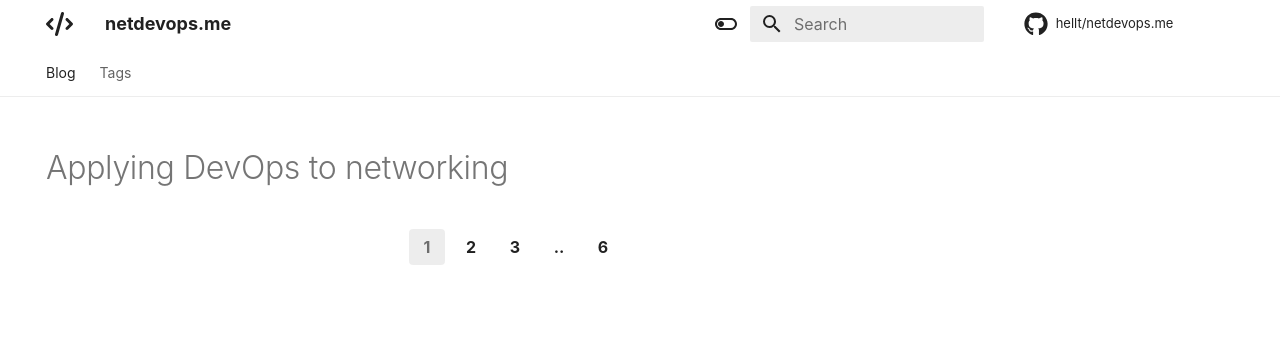
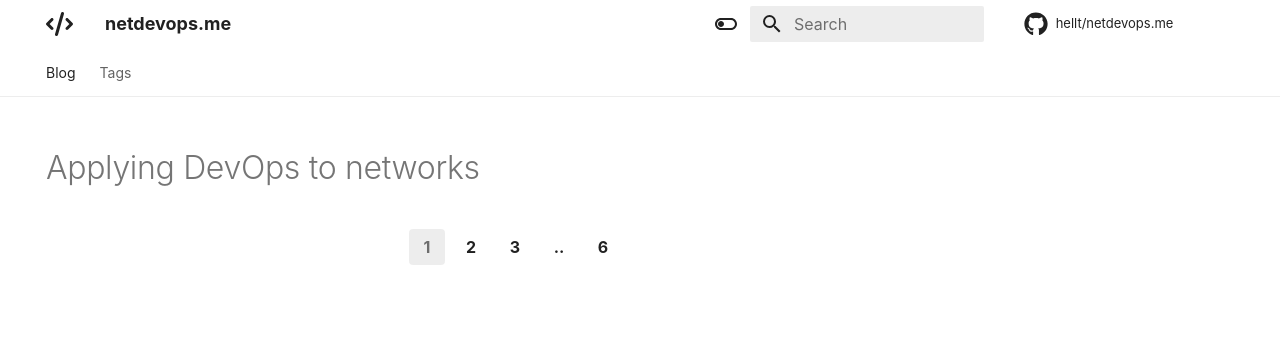
Before and after one commit to hellt/netdevops.me, an MkDocs documentation site: the page built from blog/index.md, in a window 1280 px wide. Shown: the top 345 px of the page. Built offline with MkDocs 1.6.1 and Material for MkDocs 9.7.7, drawn with Linux system fonts in a browser that asks for light colours; some web fonts are replaced; comment, search, counter and statistics services are not loaded.

Commit message:
changed name

```diff
--- a/blog/index.md
+++ b/blog/index.md
@@ -4,4 +4,4 @@ hide:
   - navigation
 
 ---
-# Applying DevOps to networking
+# Applying DevOps to networks
--- a/mkdocs.yml
+++ b/mkdocs.yml
@@ -2,12 +2,12 @@ site_name: netdevops.me
 
 site_author: Roman Dodin
 site_description: >-
-  Applying DevOps to networking.
+  Applying DevOps to networks.
 # Repository
 repo_name: hellt/netdevops.me
 repo_url: https://github.com/hellt/netdevops.me
 site_url: "https://netdevops.me/"
-edit_uri: "edit/main/docs/"
+edit_uri: "edit/main/blog/"
 
 docs_dir: blog
 
@@ -115,10 +115,7 @@ markdown_extensions:
       linenums_style: pymdownx-inline
   - pymdownx.inlinehilite
   - pymdownx.keys
-  - pymdownx.magiclink:
-      repo_url_shorthand: true
-      user: srl-labs
-      repo: containerlab
+  - pymdownx.magiclink
   - pymdownx.mark
   - pymdownx.smartsymbols:
       fractions: false
```
